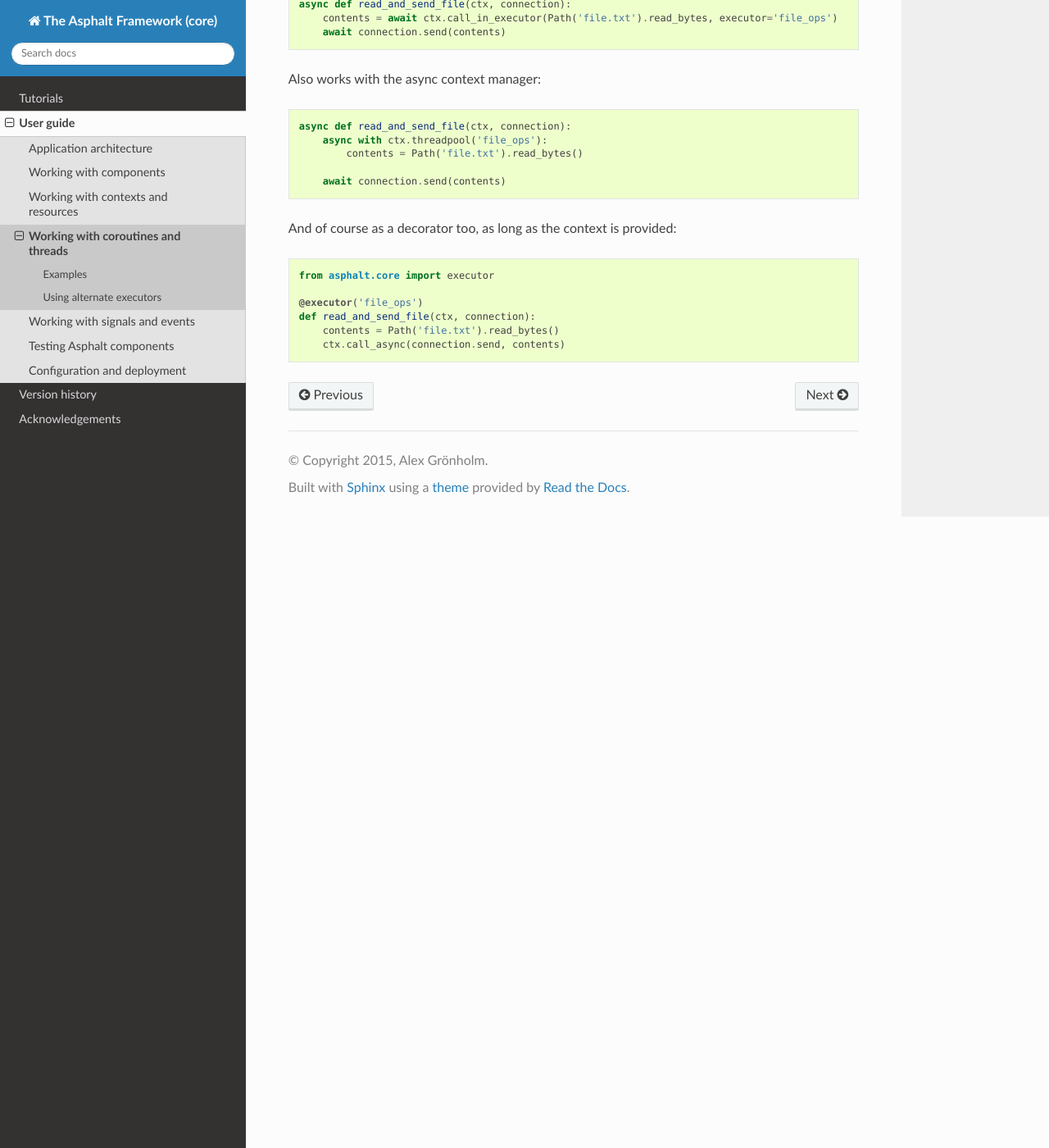
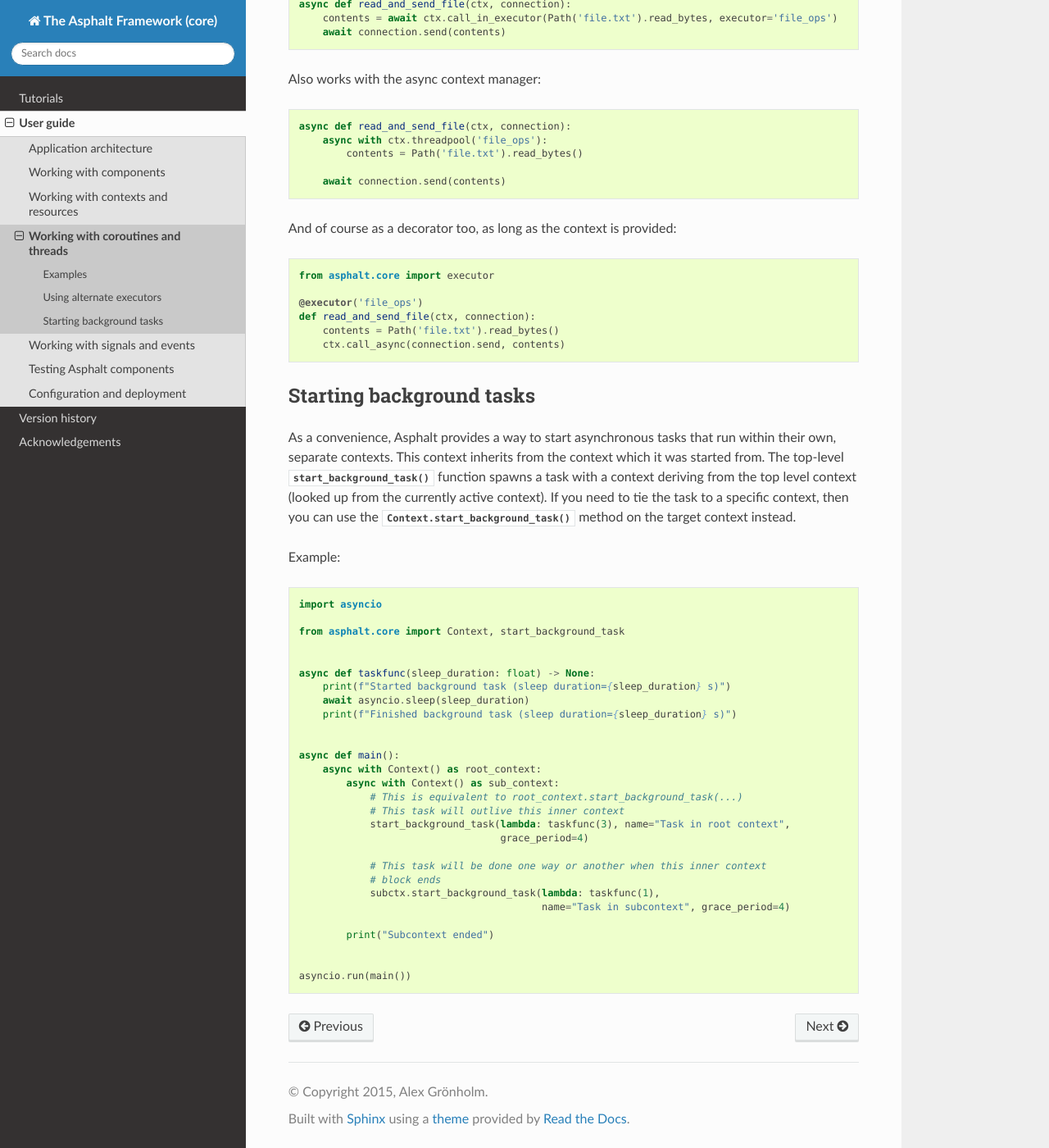
Before and after one commit to asphalt-framework/asphalt, a Sphinx documentation site: the page built from docs/userguide/concurrency.rst, in a window 1280 px wide and 1400 px high, scrolled down 2159 px. Shown: the whole window at 82% size. Built offline with Sphinx 7.4.7 and the Read the Docs theme 2.0.0, drawn with Linux system fonts in a browser that asks for light colours; the version number could not be read and is left out.

Commit message:
Moved start_background_task() into a Context method

```diff
--- a/docs/userguide/concurrency.rst
+++ b/docs/userguide/concurrency.rst
@@ -1,5 +1,7 @@
 Working with coroutines and threads
 ===================================
+
+.. py:currentmodule:: asphalt.core
 
 Asphalt was designed as a network oriented framework capable of high concurrency. This means that
 it can efficiently work with hundreds or even thousands of connections at once. This is achieved by
@@ -109,6 +111,47 @@ And of course as a decorator too, as long as the context is provided::
         contents = Path('file.txt').read_bytes()
         ctx.call_async(connection.send, contents)
 
+Starting background tasks
+-------------------------
+
+As a convenience, Asphalt provides a way to start asynchronous tasks that run within
+their own, separate contexts. This context inherits from the context which it was
+started from. The top-level :func:`start_background_task` function spawns a task with a
+context deriving from the top level context (looked up from the currently active
+context). If you need to tie the task to a specific context, then you can use the
+:meth:`Context.start_background_task` method on the target context instead.
+
+Example::
+
+    import asyncio
+
+    from asphalt.core import Context, start_background_task
+
+
+    async def taskfunc(sleep_duration: float) -> None:
+        print(f"Started background task (sleep duration={sleep_duration} s)")
+        await asyncio.sleep(sleep_duration)
+        print(f"Finished background task (sleep duration={sleep_duration} s)")
+
+
+    async def main():
+        async with Context() as root_context:
+            async with Context() as sub_context:
+                # This is equivalent to root_context.start_background_task(...)
+                # This task will outlive this inner context
+                start_background_task(lambda: taskfunc(3), name="Task in root context",
+                                      grace_period=4)
+
+                # This task will be done one way or another when this inner context
+                # block ends
+                subctx.start_background_task(lambda: taskfunc(1),
+                                             name="Task in subcontext", grace_period=4)
+
+            print("Subcontext ended")
+
+
+    asyncio.run(main())
+
 .. _co-operative multitasking: https://en.wikipedia.org/wiki/Cooperative_multitasking
 .. _preemptive multitasking: https://en.wikipedia.org/wiki/Preemption_%28computing%29
 .. _race conditions: https://en.wikipedia.org/wiki/Race_condition
--- a/docs/versionhistory.rst
+++ b/docs/versionhistory.rst
@@ -5,7 +5,8 @@ This library adheres to `Semantic Versioning 2.0 <http://semver.org/>`_.
 
 **UNRELEASED**
 
-- Added the ``start_background_task()`` function
+- Added the ``Context.start_background_task()`` method and an accompanying
+  ``asphalt.core.start_background_task`` function
 - Allowed resource retrieval and generation in teardown callbacks until the context has
   been completely closed (this would previously raise
   ``RuntimeError("this context has already been closed")``)
```
Also changed, not shown: docs/tutorials/webnotifier.rst (+5 -13 lines), 2 other files.
